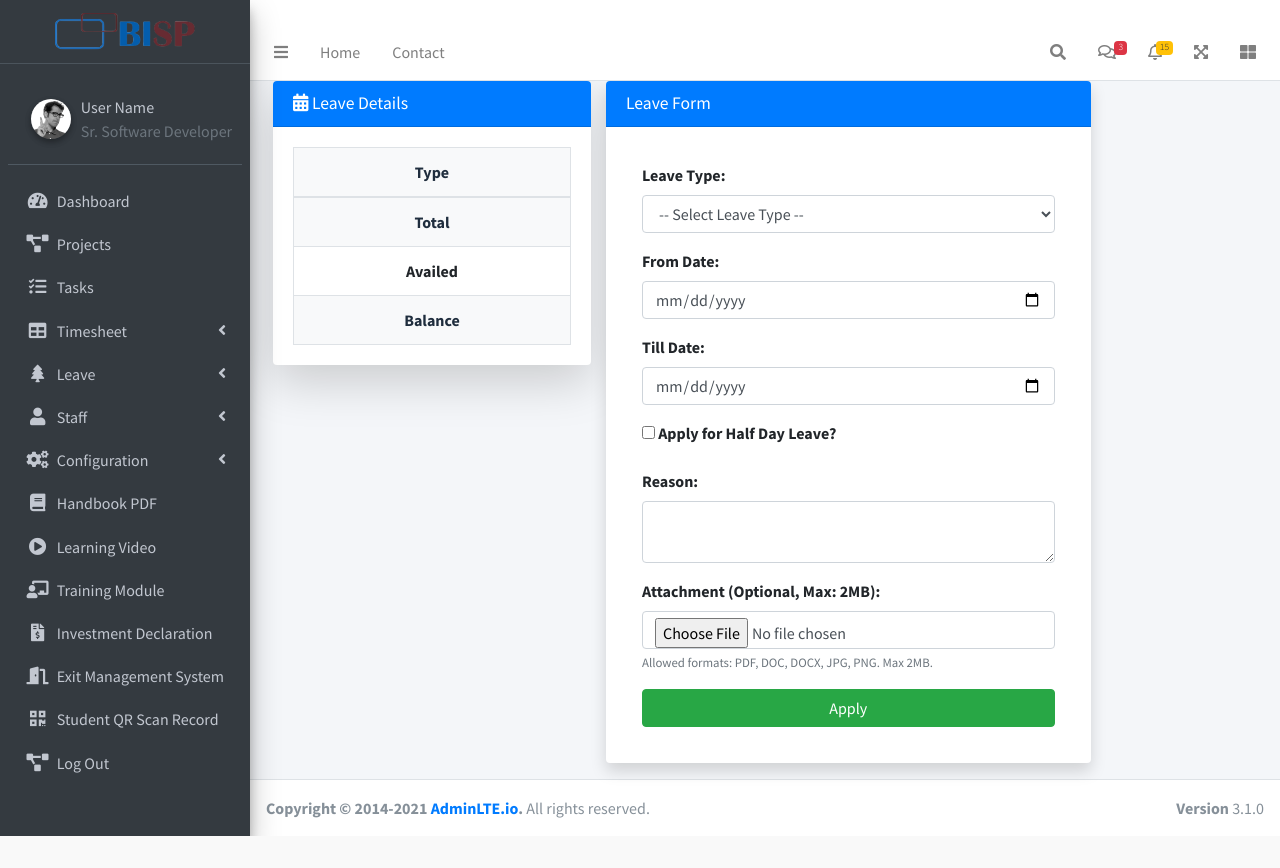
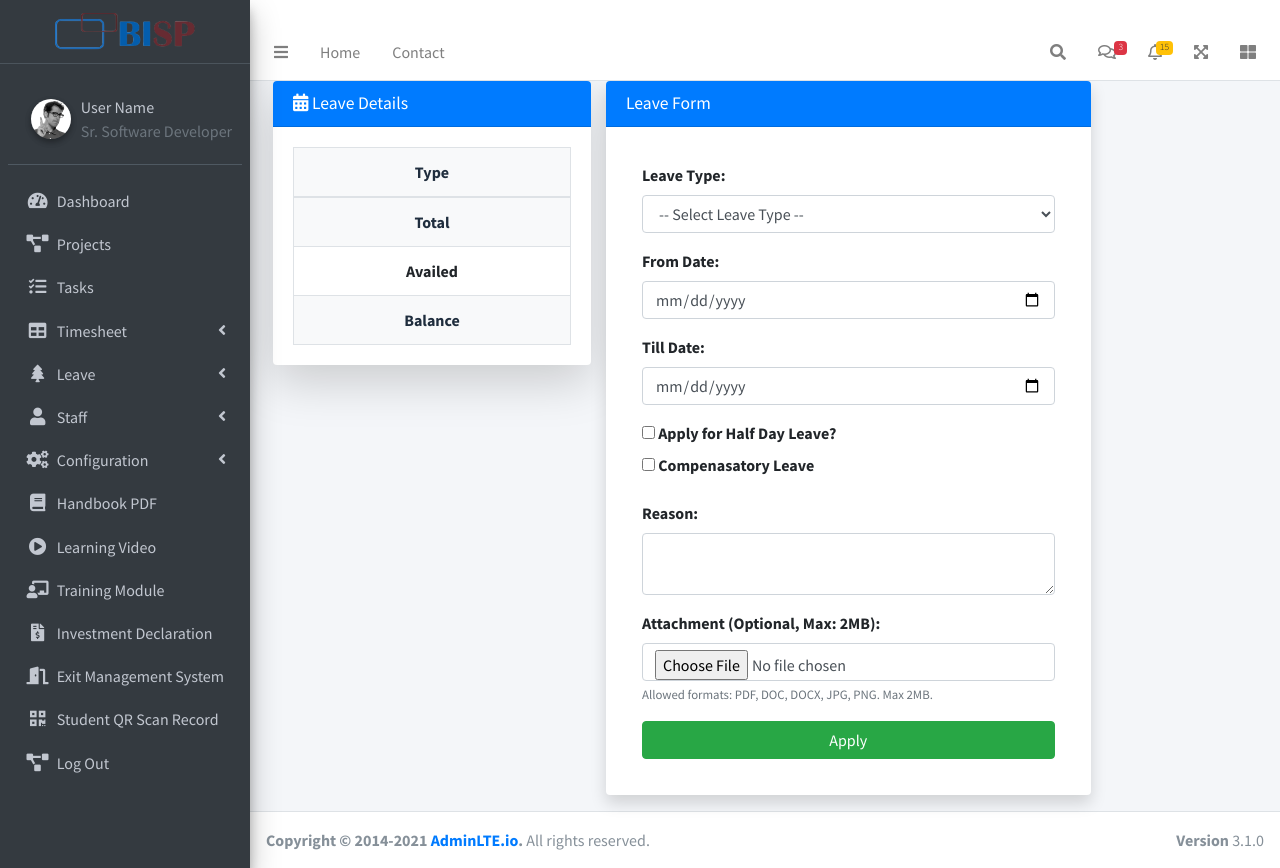
Before and after one commit to Nischal12x/HR_Portal, a Django app: page /apply-leave/ in a window 1280 px wide. Before the commit the page ends 836 px from the top, so only its background shows below. Run offline with Django 5.2, Linux system fonts and the light colour scheme; data that the repository does not hold is empty; parts of the project's set-up code (start-up, migrations or seed data) failed here and were passed over; some libraries are stand-ins or nearby versions.

Commit message:
leave type added

```diff
--- a/hr_app/templates/index2.html
+++ b/hr_app/templates/index2.html
@@ -129,6 +129,10 @@
     <label>
         <input type="checkbox" id="halfDayToggle" name="half_day_enabled">
         Apply for Half Day Leave?
+    </label> <br>
+                <label>
+        <input type="checkbox" id="Compensation" name="Compensatory">
+        Compenasatory Leave
     </label>
 </div>
 
@@ -136,6 +140,7 @@
     <label>Select Half Day for Each Date (if any):</label>
     <div id="halfDayContainer"></div>
 </div>
+
         <div class="form-group">
             <label for="reason">Reason:</label>
             <textarea id="reason" name="reason" class="form-control" required minlength="10" maxlength="500"></textarea>
@@ -155,89 +160,7 @@
 
 <!-- Error Alert Box -->
 <div id="errorAlert" class="alert alert-danger d-none mt-3"></div>
-
-<script>
-    document.addEventListener("DOMContentLoaded", function () {
-        let today = new Date().toISOString().split("T")[0];
-        let fromDate = document.getElementById("from_date");
-        let tillDate = document.getElementById("till_date");
-        let errorAlert = document.getElementById("errorAlert");
-
-        // Restrict past dates
-        fromDate.setAttribute("min", today);
-        tillDate.setAttribute("min", today);
-
-        // Ensure Till Date is not before From Date
-        fromDate.addEventListener("change", function () {
-            tillDate.setAttribute("min", this.value);
-        });
-
-        // File Size Validation
-        document.getElementById("attachment").addEventListener("change", function () {
-            let file = this.files[0];
-            if (file && file.size > 2 * 1024 * 1024) {
-                document.getElementById("fileError").classList.remove("d-none");
-                this.value = "";
-            } else {
-                document.getElementById("fileError").classList.add("d-none");
-            }
-        });
-
-        // Form Validation Before Submission
-        document.getElementById("leaveForm").addEventListener("submit", function (event) {
-            let name = document.getElementById("name").value.trim();
-            let leaveType = document.getElementById("leave_type").value;
-            let reason = document.getElementById("reason").value.trim();
-            let isValid = true;
-            let errorMessages = [];
-
-            // Name Validation
-            if (name.length < 2 || !/^[A-Za-z ]+$/.test(name)) {
-                document.getElementById("nameError").classList.remove("d-none");
-                isValid = false;
-                errorMessages.push("Name must be at least 2 characters and contain only alphabets.");
-            } else {
-                document.getElementById("nameError").classList.add("d-none");
-            }
-
-            // Leave Type Validation
-            if (!leaveType) {
-                document.getElementById("leaveTypeError").classList.remove("d-none");
-                isValid = false;
-                errorMessages.push("Please select a leave type.");
-            } else {
-                document.getElementById("leaveTypeError").classList.add("d-none");
-            }
-
-            // Date Validation
-            if (tillDate.value < fromDate.value) {
-                document.getElementById("dateError").classList.remove("d-none");
-                isValid = false;
-                errorMessages.push("Till Date must be the same or after From Date.");
-            } else {
-                document.getElementById("dateError").classList.add("d-none");
-            }
-
-            // Reason Validation
-            if (reason.length < 10 || reason.length > 500) {
-                document.getElementById("reasonError").classList.remove("d-none");
-                isValid = false;
-                errorMessages.push("Reason must be between 10 and 500 characters.");
-            } else {
-                document.getElementById("reasonError").classList.add("d-none");
-            }
-
-            // Show Error Alert if Invalid
-            if (!isValid) {
-                event.preventDefault();
-                errorAlert.innerHTML = "<strong>Error!</strong> Please fix the following issues:<ul><li>" + errorMessages.join("</li><li>") + "</li></ul>";
-                errorAlert.classList.remove("d-none");
-            } else {
-                errorAlert.classList.add("d-none");
-            }
-        });
-    });
-</script>
+<!--for validations on form-->
 <script>
     const fromDateInput = document.getElementById("from_date");
     const tillDateInput = document.getElementById("till_date");
@@ -256,6 +179,9 @@
         }
 
         for (let d = new Date(fromDate); d <= tillDate; d.setDate(d.getDate() + 1)) {
+             if (d.getDay() === 0) {
+            continue; // Skip Sunday (0 = Sunday)
+            }
             const dateStr = d.toISOString().split('T')[0];
             const label = document.createElement("label");
             label.innerHTML = `
--- a/hr_app/templates/leave_settings.html
+++ b/hr_app/templates/leave_settings.html
@@ -38,7 +38,7 @@
             <h3 class="card-title">Add Leave</h3>
           </div>
           <div class="card-body">
-            <form method="POST" action="{% url 'add_leave' %}">
+            <form method="POST" action="{% if leave %} {% url 'editing_leaves' %} {% else %} {% url 'add_leave' %} {% endif %}">
               {% csrf_token %}
               <div class="form-row">
                 <div class="form-group col-md-6">
--- a/hr_app/urls.py
+++ b/hr_app/urls.py
@@ -42,6 +42,7 @@ urlpatterns = [
     path('add-leave/', views.add_leave, name='add_leave'),
     path('leaves_sys/', views.leaves_sys, name='leaves_sys'),
     path('edit/<int:leave_id>/', views.edit_leave, name='edit_leave'),
+    path('edit-leave/', views.editing_leaves, name='editing_leaves'),
 
 ]
 urlpatterns += static(settings.MEDIA_URL, document_root=settings.MEDIA_ROOT)
--- a/hr_app/views.py
+++ b/hr_app/views.py
@@ -30,6 +30,64 @@ def edit_leave(request, leave_id):
     }
     return render(request, 'leave_settings.html', context)
 
+def editing_leaves(request):
+    if request.method == 'POST':
+        leave_name = request.POST.get('leaveName')
+        leave_code = request.POST.get('code')
+        code = leave_code
+        leave_type_val = request.POST.get('leaveType')
+        applied_to = request.POST.get('employeeType')
+
+        gender = request.POST.get('gender') if applied_to == 'individual' else None
+        marital_status = request.POST.get('maritalStatus') if applied_to == 'individual' else None
+        department = request.POST.get('department') if applied_to == 'individual' else None
+        employee_id = request.POST.get('employee') if applied_to == 'individual' else None
+
+        effective_after = request.POST.get('effective_after') or 0
+        time_unit = request.POST.get('time_unit')
+        from_field = request.POST.get('from_field')
+        custom_date = request.POST.get('custom_date')
+
+        from_date_reference = custom_date if from_field == "custom_date" else "date_of_joining"
+        accrual_enabled = True if request.POST.get('accrual_enabled') == 'on' else False
+        leave_time = request.POST.get('leave_time') or 0
+        leave_time_unit = request.POST.get('leave_time_unit')
+        accrual_frequency = request.POST.get('accrual_frequency')
+
+        count_weekends = True if request.POST.get('count_weekends') == 'True' else False
+        count_holidays = True if request.POST.get('count_holidays') == 'True' else False
+
+        # Fetch existing leave by code or name (choose based on your model)
+        leave_obj = Leave_Type.objects.get(leave_code=leave_code)
+
+        if not leave_obj:
+            messages.error(request, "Leave entry not found.")
+            return redirect('leave_settings')
+
+        leave_obj.leavetype = leave_name
+        leave_obj.leave_code = code
+        leave_obj.leave_privilege = leave_type_val
+        leave_obj.applied_to = applied_to
+        leave_obj.gender = gender
+        leave_obj.marital_status = marital_status
+        leave_obj.department = department
+        leave_obj.employee = AddEmployee.objects.filter(id=employee_id).first() if employee_id else None
+
+        leave_obj.effective_after = effective_after
+        leave_obj.time_unit = time_unit
+        leave_obj.from_date_reference = from_date_reference
+        leave_obj.accrual_enabled = accrual_enabled
+        leave_obj.leave_time = leave_time
+        leave_obj.leave_time_unit = leave_time_unit
+        leave_obj.accrual_frequency = accrual_frequency
+        leave_obj.count_weekends = count_weekends
+        leave_obj.count_holidays = count_holidays
+
+        leave_obj.save()
+        messages.success(request, "Changes applied successfully.")
+        return redirect('leaves_sys')
+
+    return redirect('leave_settings')
 
 def leave_dashboard(request, val=0):
     applicants = LeaveApplication.objects.all()
@@ -63,7 +121,7 @@ def apply_leave(request):
         reason = request.POST.get('reason', '').strip()
         leave_type = request.POST.get("leave_type", '').strip()
         attachment = request.FILES.get('attachment')
-
+        compensation = request.POST.get("Compensatory")
         # Half-day data
         half_day_map = {}
         for key, value in request.POST.items():
@@ -85,7 +143,8 @@ def apply_leave(request):
         )
         lt = Leave_Type.objects.get(id=leave_type)
         leave_days = leave.save(half_day_map=half_day_map, sandwich=lt.count_weekends)
-        leave.leave_days = leave_days
+        if compensation == 0:
+            leave.leave_days = leave_days
         leave.save()
         messages.success(request, "Leave applied successfully!")
         return redirect('index')
```
